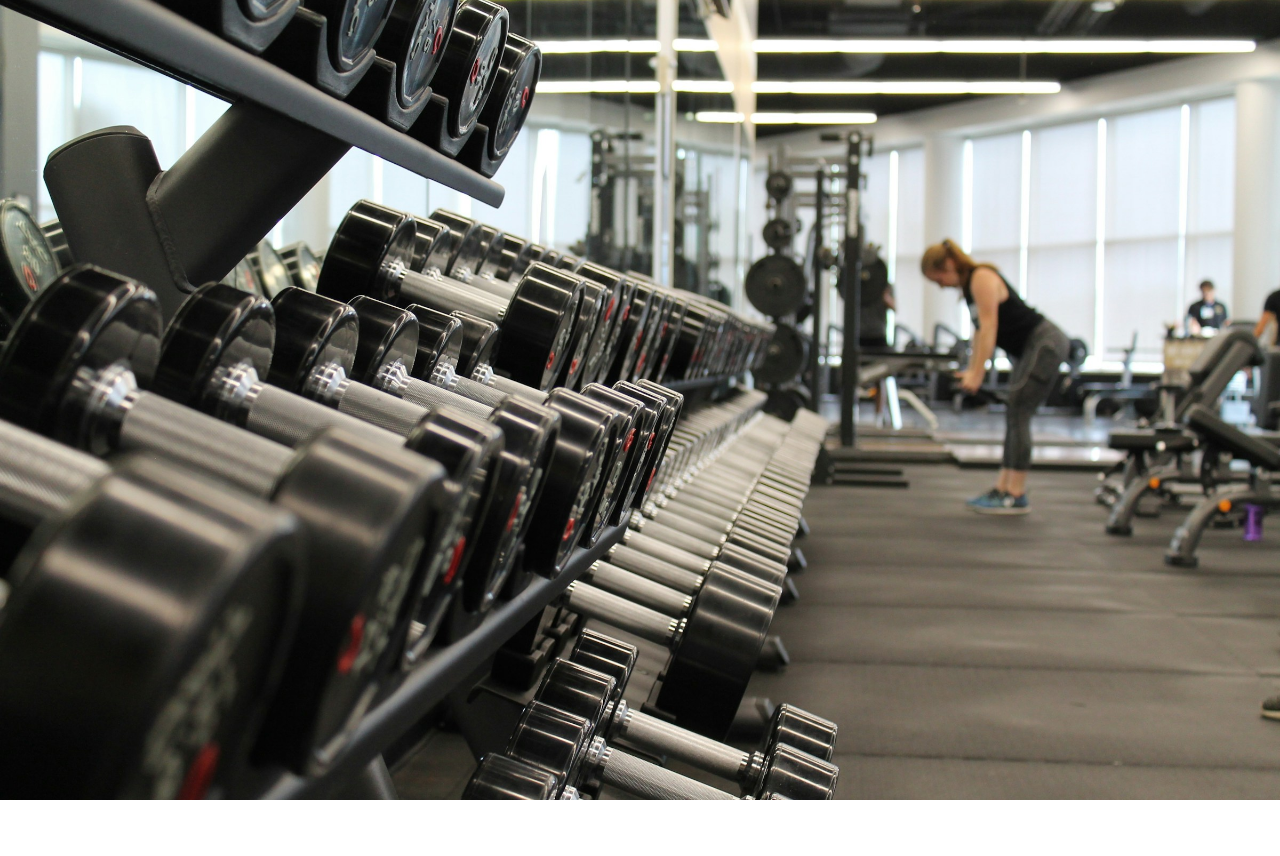
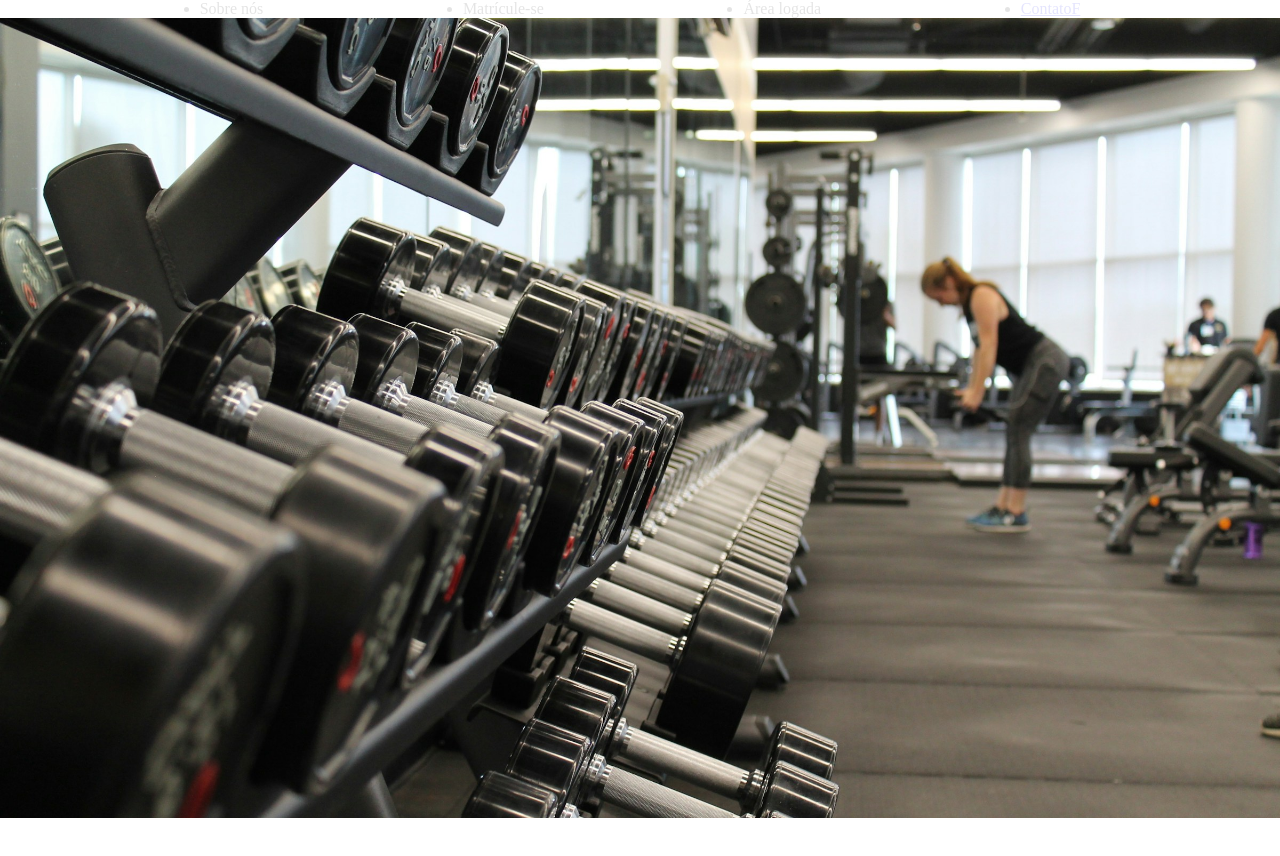
Before and after one commit to lopezzd/PI-2Sem, a plain HTML site: page src/components/index.html in a window 1280 px wide. Shown: the top 856 px of the page. Drawn offline with Linux system fonts and the light colour scheme.

Commit message:
Feat: Adding Style

```diff
--- a/src/components/index.html
+++ b/src/components/index.html
@@ -10,17 +10,24 @@
 
 <body>
   <header>
-
+    <nav>
+      <ul class="cabecalho">
+        <li>Sobre nós</li>
+        <li>Matrícule-se</li>
+        <li>Área logada</li>
+        <li> <a href="#footer">ContatoF</a> </li>
+      </ul>
+    </nav>
   </header>
   <main>
     <section style="background-image: url(../assets/Background-1.jpg);"></section>
-    <section></section>
+    <section style="min-height:100vh;"></section>
     <section style="background-image: url(../assets/Background-2.jpg);"></section>
-    <section></section>
+    <section style="min-height:100vh;"></section>
     <section style="background-image: url(../assets/Background-3.jpg);"></section>
-    <section></section>
+    <section style="min-height:100vh;"></section>
   </main>
-  <footer>
+  <footer id="footer">
 
   </footer>
   <script src="../utils/script.js"></script>
--- a/src/styles/style.css
+++ b/src/styles/style.css
@@ -1,3 +1,12 @@
+html::-webkit-scrollbar{
+  display: none;
+}
+
+html{
+  scroll-behavior: smooth;
+}
+
+
 *{
   margin: 0;
   padding: 0;
@@ -11,3 +20,11 @@ section{
   background-size: cover;
   background-attachment: fixed;
 }
+
+.cabecalho{
+  opacity: 0.1;
+  width: 100%;
+  flex-flow: row nowrap;
+  display: flex;
+  justify-content: space-evenly;
+}
```
